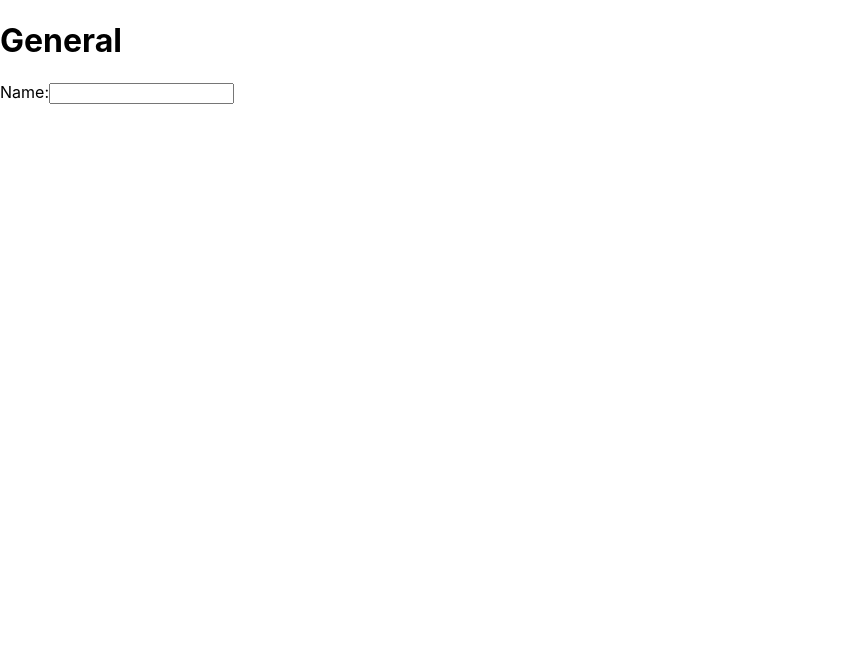
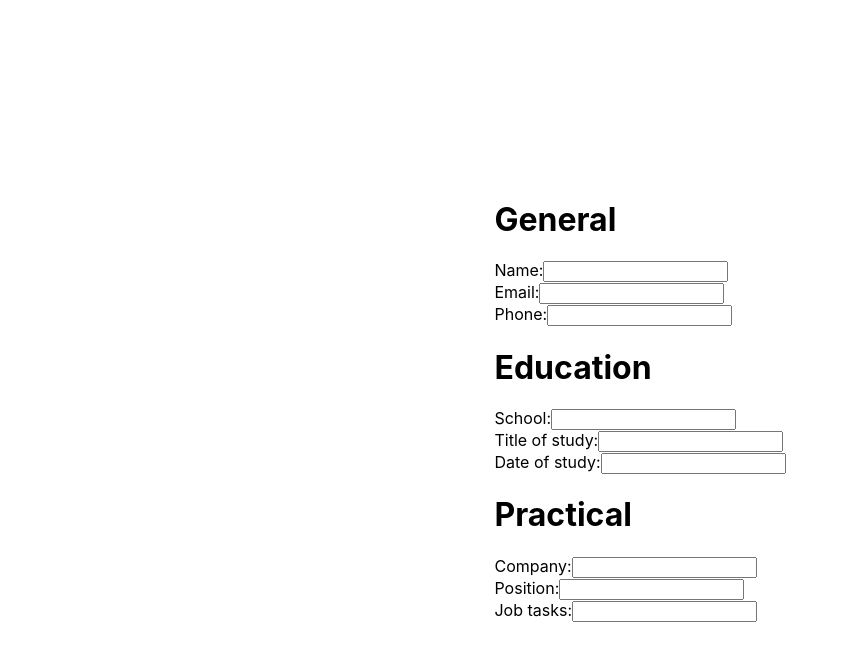
Before and after one commit to gio437/cv-project-react, a React (Create React App) app: page / in a window 1280 px wide. Shown: the top 660 px of the page, without its empty margins (0-848 px from the left). Built offline with nearby package versions, Linux system fonts and the light colour scheme.

Commit message:
general text boxes

```diff
--- a/src/General.js
+++ b/src/General.js
@@ -1,13 +1,63 @@
 import React from 'react';
+
+function Education() {
+    return (
+    <div class='education'>
+           <h1>Education</h1>
+            <label>
+                School:
+                <input type='text' className='school'></input>
+            </label>
+            <label>
+                Title of study:
+                <input type='text' className='study'></input>
+            </label>
+            <label>
+                Date of study:
+                <input type='text' className='study-date'></input>
+            </label>
+    </div>
+    )
+}
+
+function Practical() {
+    return (
+    <div class='practical'>
+           <h1>Practical</h1>
+            <label>
+                Company:
+                <input type='text' className='company'></input>
+            </label>
+            <label>
+                Position:
+                <input type='text' className='position'></input>
+            </label>
+            <label>
+                Job tasks:
+                <input type='text' className='tasks'></input>
+            </label>
+        </div>
+    )
+}
 
 function General() {
     return (
-        <div>
+        <div class='general'>
            <h1>General</h1>
             <label>
                 Name:
                 <input type='text' className='name'></input>
             </label>
+            <label>
+                Email:
+                <input type='text' className='email'></input>
+            </label>
+            <label>
+                Phone:
+                <input type='text' className='phone'></input>
+            </label>
+            <Education />
+            <Practical />
         </div>
     )
 }
--- a/src/index.css
+++ b/src/index.css
@@ -1,5 +1,11 @@
 body {
   margin: 0;
+  display: flex;
+  justify-content: center;
+  align-items: center;
+  width: 100%;
+  height: 100%;
+  position: absolute;
   font-family: -apple-system, BlinkMacSystemFont, 'Segoe UI', 'Roboto', 'Oxygen',
     'Ubuntu', 'Cantarell', 'Fira Sans', 'Droid Sans', 'Helvetica Neue',
     sans-serif;
@@ -11,3 +17,18 @@ code {
   font-family: source-code-pro, Menlo, Monaco, Consolas, 'Courier New',
     monospace;
 }
+
+.general {
+  display: flex;
+  flex-direction: column;
+}
+
+.education {
+  display: flex;
+  flex-direction: column;
+}
+
+.practical {
+  display: flex;
+  flex-direction: column;
+}
```
Also changed, not shown: 1 other file (tests, documents, lock files or other folders).
